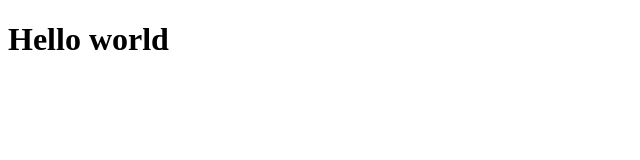
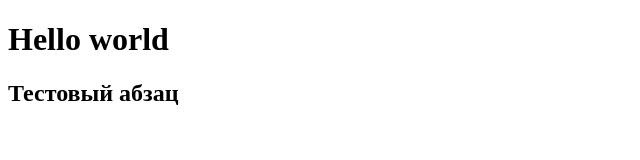
Before and after one commit to iChristmas8/lessons-skillbox, a plain HTML site: page index.html in a window 1280 px wide. Shown: the whole page, without its empty margins (0-640 px from the left). Drawn offline with Linux system fonts and the light colour scheme.

Commit message:
create h2 in index.html

```diff
--- a/index.html
+++ b/index.html
@@ -9,5 +9,7 @@
 </head>
 <body>
 <h1>Hello world</h1>
+<h2>Тестовый абзац</h2>
+
 </body>
 </html>
```
